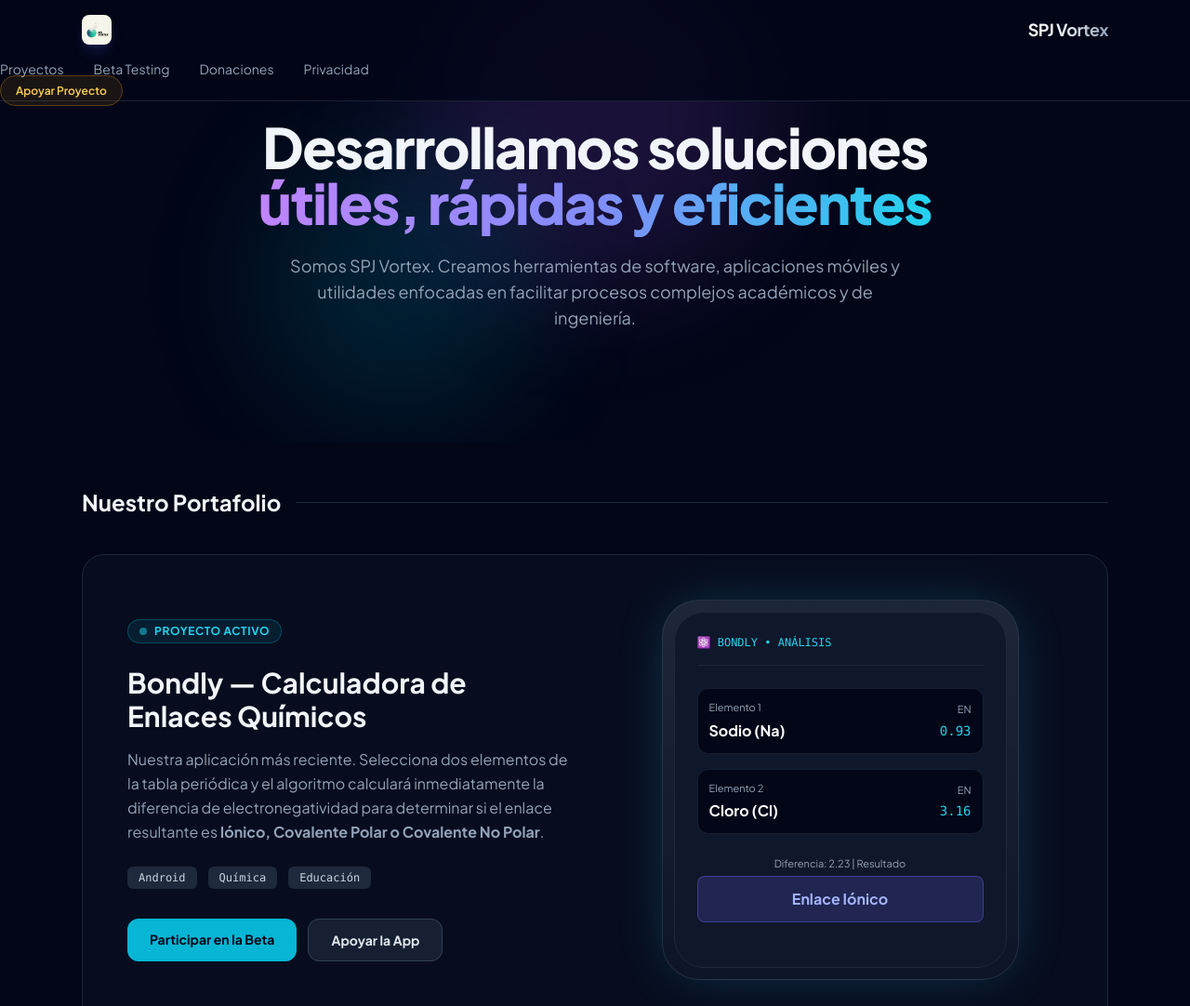
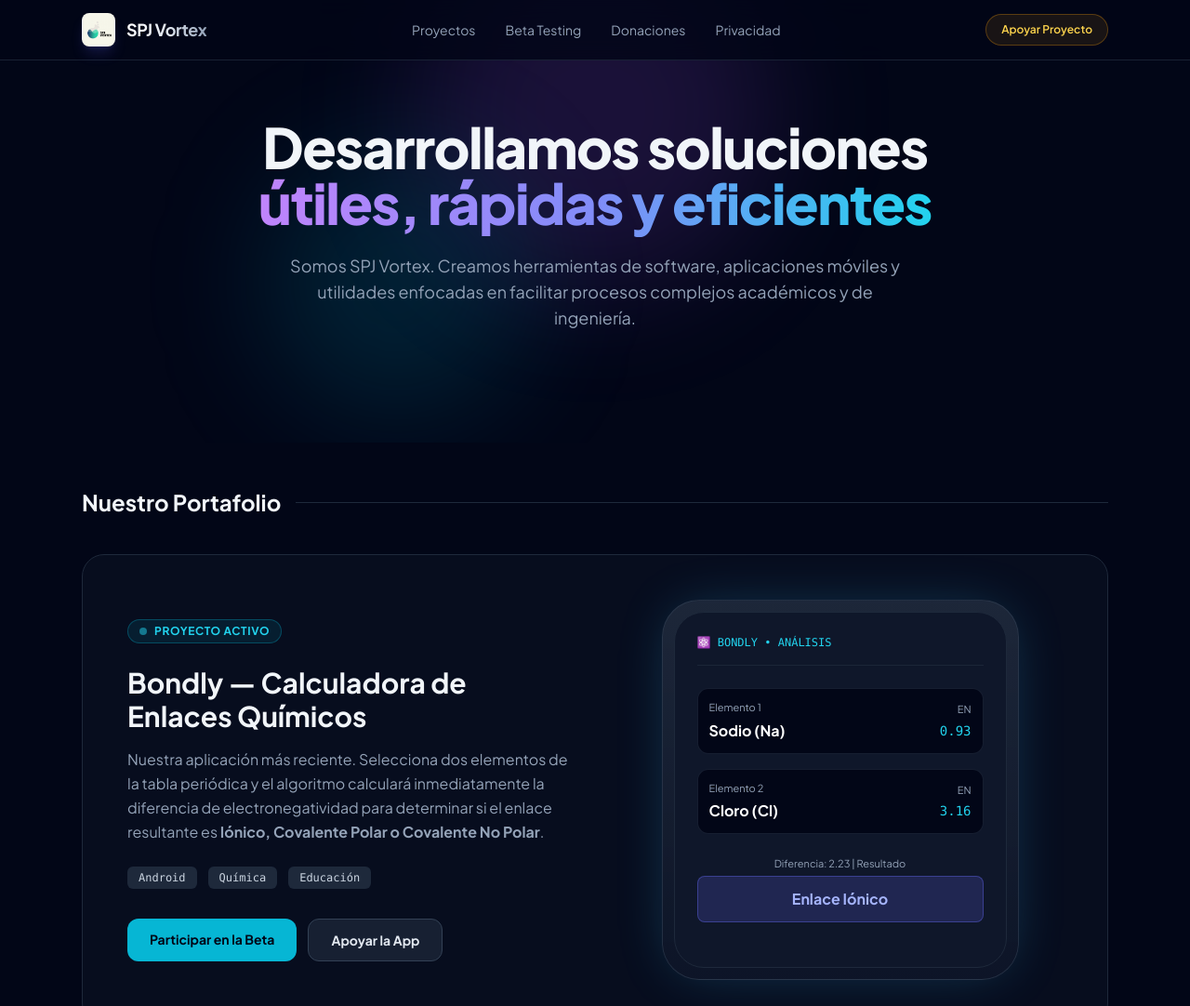
Before and after one commit to spjvortex-web/official, a plain HTML site: page index.html in a window 1280 px wide. Shown: the top 1082 px of the page at 93% size. Drawn offline with nearby package versions, Linux system fonts and the light colour scheme.

Commit message:
Update index.html

```diff
--- a/index.html
+++ b/index.html
@@ -25,20 +25,25 @@
 <body class="bg-slate-950 text-slate-100 antialiased selection:bg-cyan-500 selection:text-white">
 
     <!-- Navegación -->
+  <!-- Navegación -->
     <header class="fixed top-0 left-0 right-0 z-50 backdrop-blur-md bg-slate-950/80 border-b border-slate-800/80">
         <div class="max-w-6xl mx-auto px-6 h-16 flex items-center justify-between">
-            <div class="flex items-center gap-3">
-                <img src="logo.jpg" alt="Logo SPJ Vortex" class="w-8 h-8 rounded-lg object-cover shadow-lg shadow-indigo-500/20">
-                </div>
+            <!-- Logo y Nombre -->
+            <a href="#" class="flex items-center gap-3 shrink-0">
+                <img src="logo.jpg" alt="Logo SPJ Vortex" class="w-9 h-9 rounded-lg object-cover shadow-lg shadow-indigo-500/20">
                 <span class="font-bold text-lg tracking-tight bg-gradient-to-r from-white via-slate-200 to-slate-400 bg-clip-text text-transparent">SPJ Vortex</span>
-            </div>
+            </a>
+
+            <!-- Enlaces de navegación -->
             <nav class="hidden md:flex items-center gap-8 text-sm text-slate-400 font-medium">
                 <a href="#proyectos" class="hover:text-purple-400 transition-colors">Proyectos</a>
                 <a href="#beta-testing" class="hover:text-cyan-400 transition-colors">Beta Testing</a>
                 <a href="#donaciones" class="hover:text-amber-400 transition-colors">Donaciones</a>
                 <a href="#privacidad" class="hover:text-purple-400 transition-colors">Privacidad</a>
             </nav>
-            <a href="#donaciones" class="px-4 py-2 text-xs font-semibold rounded-full bg-amber-500/10 text-amber-300 border border-amber-500/30 hover:bg-amber-400 hover:text-slate-950 transition-all">
+
+            <!-- Botón de acción -->
+            <a href="#donaciones" class="shrink-0 px-4 py-2 text-xs font-semibold rounded-full bg-amber-500/10 text-amber-300 border border-amber-500/30 hover:bg-amber-400 hover:text-slate-950 transition-all">
                 Apoyar Proyecto
             </a>
         </div>
```
